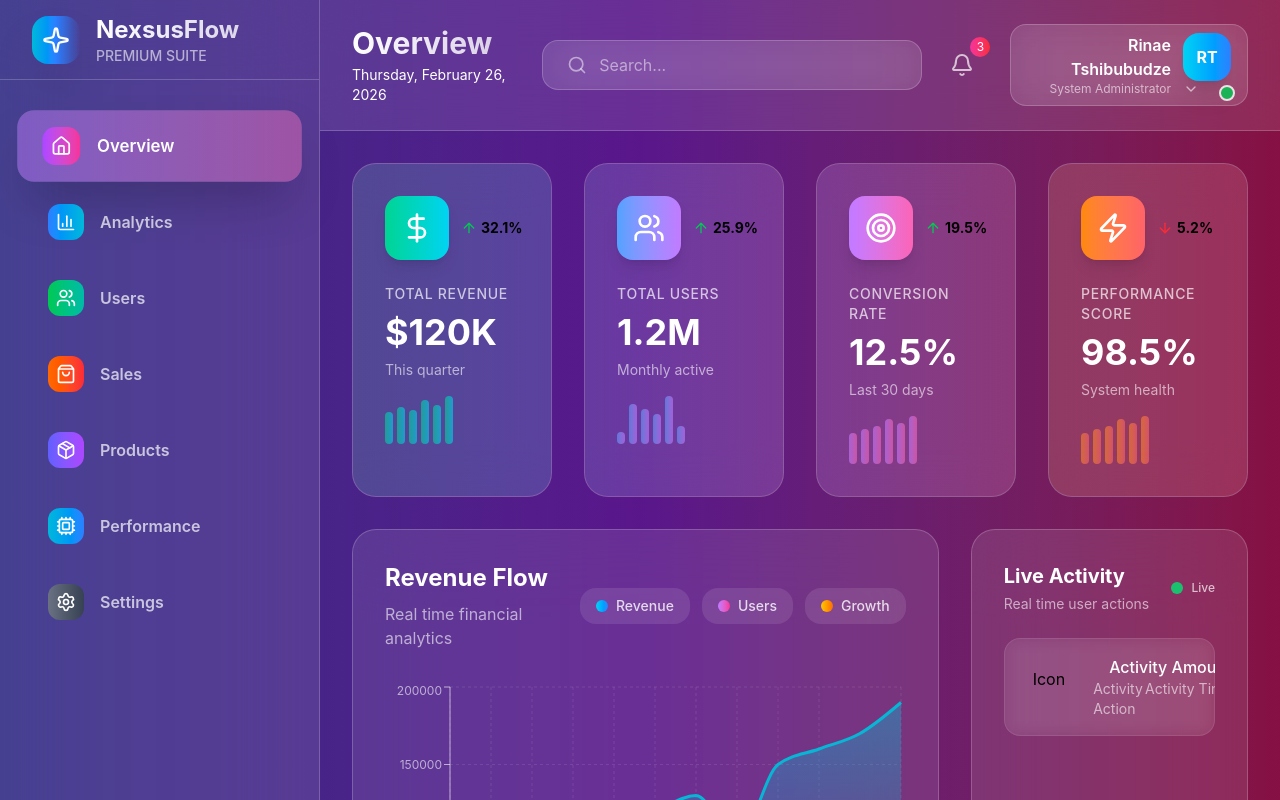
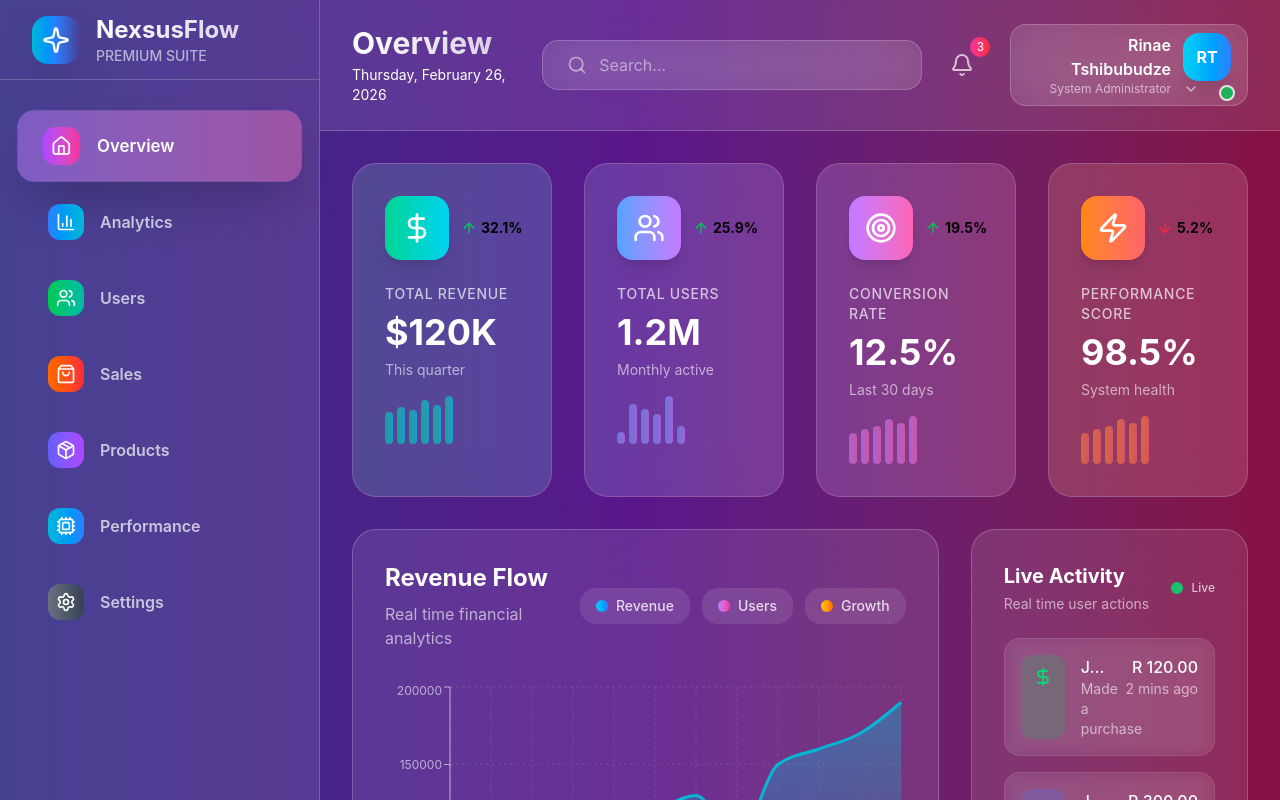
Before and after one commit to RinaeTshibubudze/adminDashboard, a React (Vite) app: page / in a window 1280 px wide. Shown: the top 800 px of the page. Built offline with nearby package versions, Linux system fonts and the light colour scheme; the HTML template or start-up script is replaced by a standard one.

Commit message:
Add the maping of Actitities

```diff
--- a/src/components/LiveActivityFeed.jsx
+++ b/src/components/LiveActivityFeed.jsx
@@ -1,5 +1,6 @@
 import React from "react";
 import LiveActivityItem from "./LiveActivityItem";
+import { liveActivities } from "../data/data";
 
 const LiveActivityFeed = () => {
   return (
@@ -16,7 +17,9 @@ const LiveActivityFeed = () => {
       </div>
       <div className="space-y-4 max-h-80 overflow-y-auto">
         {/* Map Method */}
-        <LiveActivityItem />
+        {liveActivities.map((activity, index) => {
+          return <LiveActivityItem key={index} activity={activity} />;
+        })}
       </div>
     </div>
   );
--- a/src/components/LiveactivityItem.jsx
+++ b/src/components/LiveactivityItem.jsx
@@ -1,20 +1,64 @@
+import {
+  Book,
+  Crown,
+  DollarSign,
+  Download,
+  Star,
+  UserPlus,
+} from "lucide-react";
 import React from "react";
 
-const LiveActivityItem = () => {
+const LiveActivityItem = ({ activity }) => {
+  const typeStyles = {
+    purchase: {
+      bg: "bg-green-500/20",
+      text: "text-green-400",
+      icon: DollarSign,
+    },
+    signup: {
+      bg: "bg-blue-500/20",
+      text: "text-blue-400",
+      icon: UserPlus,
+    },
+    download: {
+      bg: "bg-purple-500/20",
+      text: "text-purple-400",
+      icon: Download,
+    },
+    upgrade: {
+      bg: "bg-orange-500/20",
+      text: "text-orange-400",
+      icon: Crown,
+    },
+    review: {
+      bg: "bg-pink-500/20",
+      text: "text-pink-400",
+      icon: Star,
+    },
+    comment: {
+      bg: "bg-yellow-500/20",
+      text: "text-yellow-400",
+      icon: Book,
+    },
+  };
+
+  const style = typeStyles[activity.type];
+  const ActivityIcon = style.icon;
+
   return (
     <div className="flex item-center space-x-4 p-4 rounded-2xl bg-white/5 backdrop-blur-sm border border-white/10 hover:bg-white/10 transition-all duration-300 group">
       <div
-        className={`p-3 rounded-xl group-hover:scale-110 transition-transform duration-300`}
+        className={`p-3 rounded-xl ${style.bg} group-hover:scale-110 transition-transform duration-300 `}
       >
-        Icon
+        <ActivityIcon className={`${style.text} w-5 h-5`} />
       </div>
       <div className="flex-1 min-w-0">
-        <p className="text-white font-medium truncate">Activity user</p>
-        <p className="text-white/60 text-sm">Activity Action</p>
+        <p className="text-white font-medium truncate">{activity.user}</p>
+        <p className="text-white/60 text-sm">{activity.action}</p>
       </div>
       <div className="text-right">
-        <p className="text-white font-medium truncate">Activity Amount</p>
-        <p className="text-white/60 text-sm">Activity Time</p>
+        <p className="text-white font-medium truncate">{activity.amount}</p>
+        <p className="text-white/60 text-sm">{activity.time}</p>
       </div>
     </div>
   );
--- a/src/data/data.js
+++ b/src/data/data.js
@@ -44,35 +44,35 @@ export const liveActivities = [
   {
     user: "John Doe",
     action: "Made a purchase",
-    amount: "R120.00",
+    amount: "R 120.00",
     time: "2 mins ago",
     type: "purchase",
   },
   {
     user: "Jane Smith",
     action: "Signed up for newsletter",
-    amount: "R300.00",
+    amount: " R 300.00",
     time: "5 mins ago",
     type: "signup",
   },
   {
     user: "Bob Johnson",
     action: "Added item to cart",
-    amount: "R50.00",
+    amount: "R 50.00",
     time: "10 mins ago",
     type: "upgrade",
   },
   {
     user: "Alice Brown",
     action: "Completed a survey",
-    amount: "R0.00",
+    amount: "R 69.00",
     time: "15 mins ago",
     type: "review",
   },
   {
     user: "Charlie Green",
     action: "Left a comment",
-    amount: "R0.00",
+    amount: "R 89.00",
     time: "20 mins ago",
     type: "comment",
   },
```
